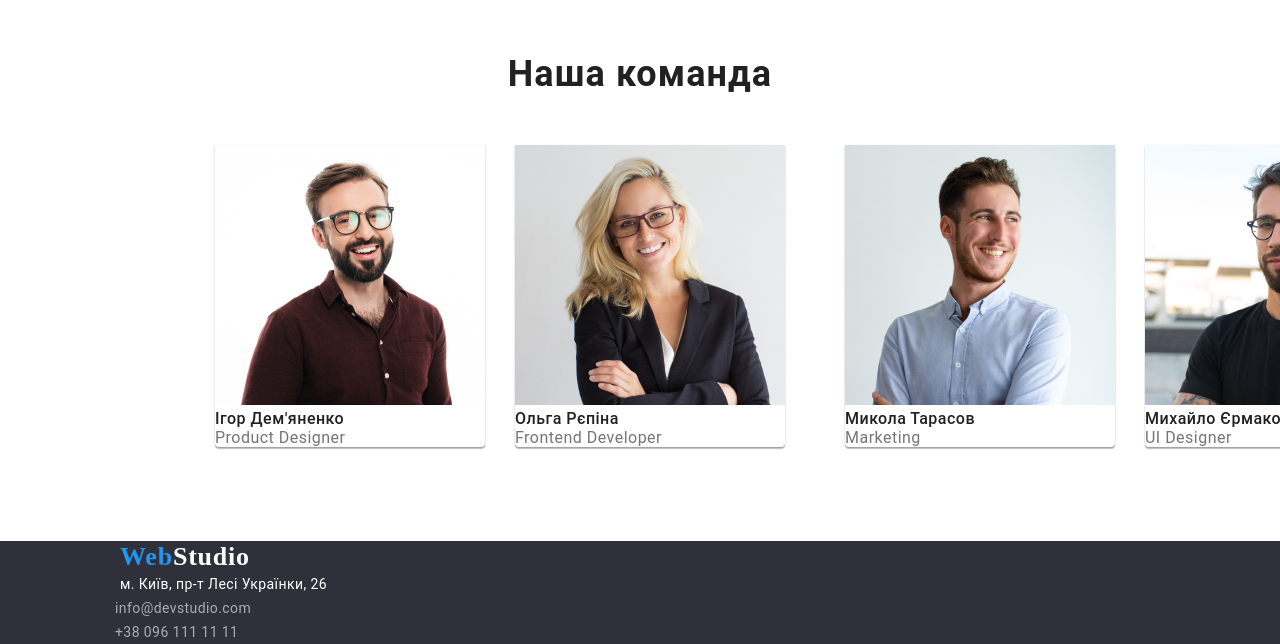
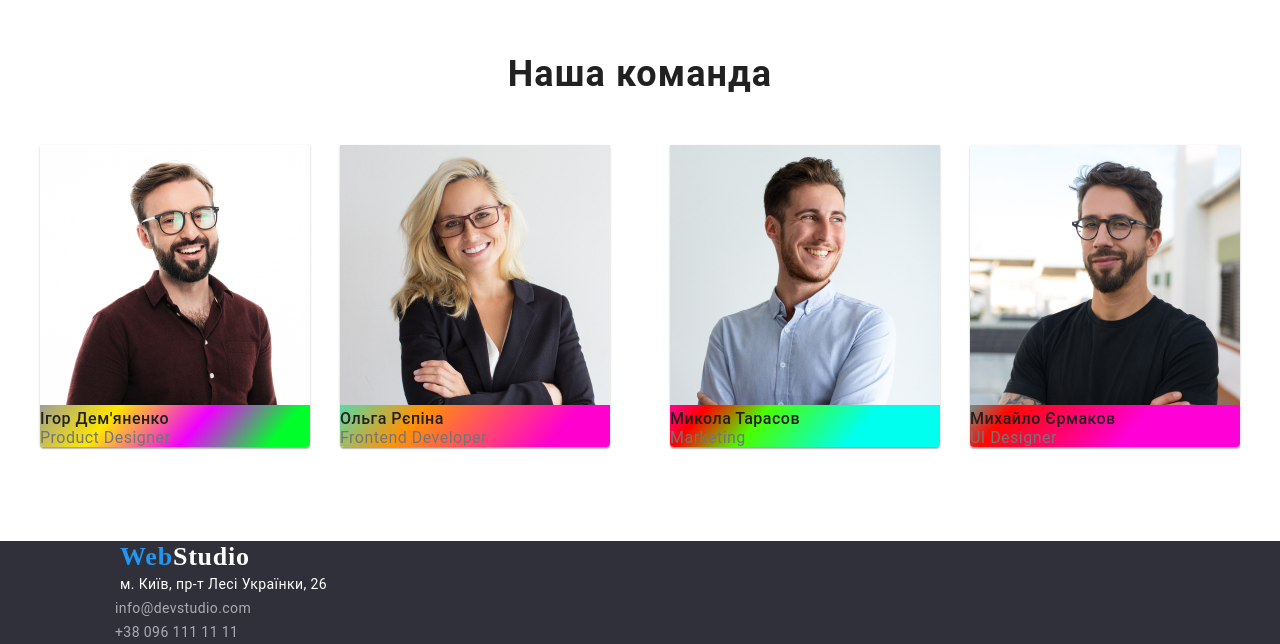
Before and after one commit to Nekit2501/TEH_DZ, a plain HTML site: page index.html in a window 1280 px wide. Shown: the part 1731-2375 px from the top of the page. Drawn offline with Linux system fonts and the light colour scheme; a script that the page names is missing.

Commit message:
ADD Gradient

```diff
--- a/style.css
+++ b/style.css
@@ -336,23 +336,29 @@ margin-bottom: 50px;
 {
 background: url(4853.jpg);
 border-radius: 0px;
-background: var(--minibox-logo-color3);
+/* background: var(--minibox-logo-color3); */
 box-shadow: 0px 1px 3px rgba(0, 0, 0, 0.12), 0px 1px 1px rgba(0, 0, 0, 0.14), 0px 2px 1px rgba(0, 0, 0, 0.2);
 border-radius: 0px 0px 4px 4px;
 margin-left: 215px;
 margin-bottom: 94px;
+
+background: rgb(255,5,5);
+background: linear-gradient(130deg, rgba(255,5,5,1) 3%, rgba(5,35,255,0.6811099439775911) 30%, rgba(255,231,0,1) 57%, rgba(239,0,255,1) 75%, rgba(0,255,42,1) 92%);
 }
 
 .Olga
 {
 border-radius: 0px;
-background: var(--minibox-logo-color3);
+/* background: var(--minibox-logo-color3); */
 
 box-shadow: 0px 1px 3px rgba(0, 0, 0, 0.12), 0px 1px 1px rgba(0, 0, 0, 0.14), 0px 2px 1px rgba(0, 0, 0, 0.2);
 border-radius: 0px 0px 4px 4px;
 margin-left: 30px;
 margin-right: 30px;
 margin-bottom: 94px;
+
+background: rgb(0,255,42);
+background: linear-gradient(130deg, rgba(0,255,42,1) 0%, rgba(0,254,255,1) 33%, rgba(255,147,5,1) 58%, rgba(255,0,206,1) 88%);
 }
 
 .Mikola
@@ -360,25 +366,32 @@ margin-bottom: 94px;
 border-radius: 0px;
 background: #F5F4FA;
 
-background: var(--minibox-logo-color3);
+/* background: var(--minibox-logo-color3); */
 box-shadow: 0px 1px 3px rgba(0, 0, 0, 0.12), 0px 1px 1px rgba(0, 0, 0, 0.14), 0px 2px 1px rgba(0, 0, 0, 0.2);
 border-radius: 0px 0px 4px 4px;
 margin-left: 30px;
 margin-right: 30px;
 margin-bottom: 94px;
+
+background: rgb(255,5,207);
+background: linear-gradient(130deg, rgba(255,5,207,1) 39%, rgba(255,0,0,1) 49%, rgba(74,255,0,1) 61%, rgba(0,255,239,1) 82%);
+
 }
 
 .Mihailo
 {
 border-radius: 0px;
 
-background: var(--minibox-logo-color3);
+/* background: var(--minibox-logo-color3); */
 
 box-shadow: 0px 1px 3px rgba(0, 0, 0, 0.12), 0px 1px 1px rgba(0, 0, 0, 0.14), 0px 2px 1px rgba(0, 0, 0, 0.2);
 border-radius: 0px 0px 4px 4px;
 
 margin-right: 215px;
 margin-bottom: 94px;
+
+background: rgb(0,255,239);
+background: linear-gradient(130deg, rgba(0,255,239,1) 35%, rgba(255,8,0,1) 50%, rgba(255,0,215,1) 77%);
 }
 
 .team_member_name
@@ -532,6 +545,9 @@ flex-direction: row;
 {
 display: flex;
 flex-direction: row;
+align-content: center;
+align-items: center;
+justify-content: center;
 }
 
 .header
```
